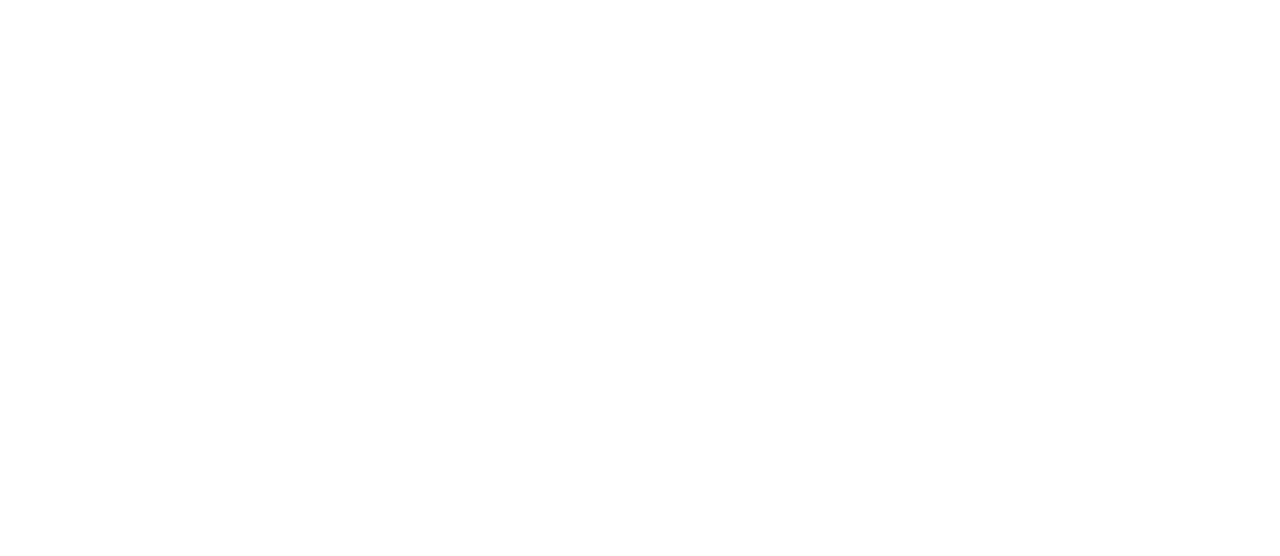
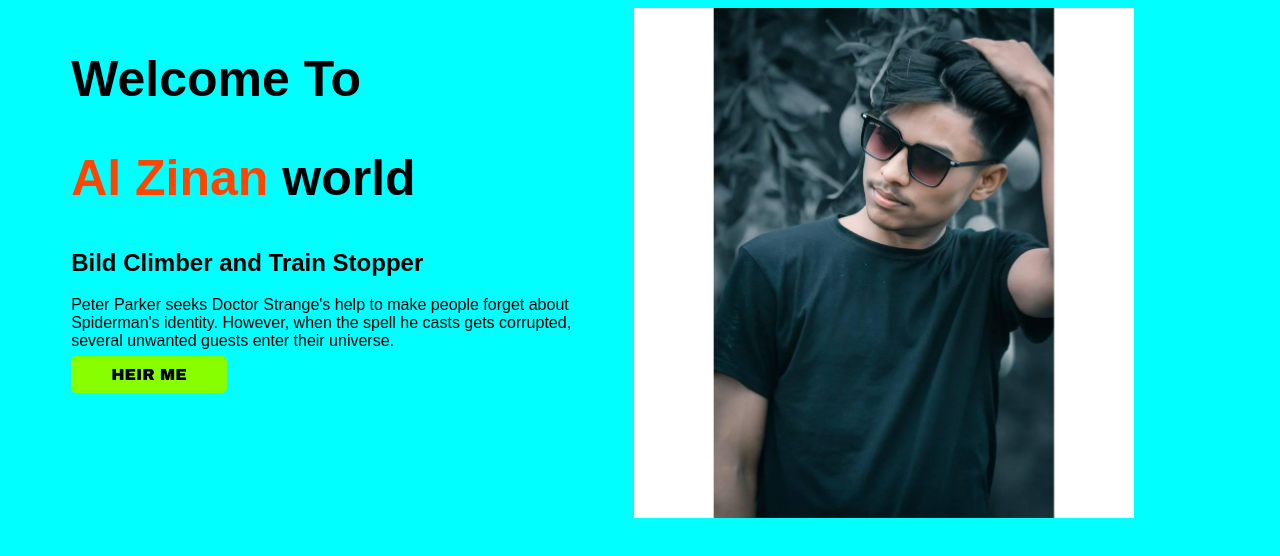
Before and after one commit to alzinan1234/Devoloper-zinan, a plain HTML site: page index.html in a window 1280 px wide. Drawn offline with Linux system fonts and the light colour scheme.

Commit message:
showOff image

```diff
--- a/index.html
+++ b/index.html
@@ -10,5 +10,38 @@
 </head>
 <body>
 
+<section>
+    <div class="half-width">
+        <h1>Welcome To</h1>
+        <h1> <span class="orange-color">Al Zinan</span>  world</h1>
+        <H2>Bild Climber and Train Stopper </H2>
+
+
+        <p>Peter Parker seeks Doctor Strange's help to make people forget about Spiderman's identity.
+            However, when the spell he casts gets corrupted,
+             several unwanted guests enter their universe.</p>
+
+             <a class="batton" href="https://www.facebook.com/nam.namnai.73/">HEIR ME</a>
+    </div>
+
+
+
+
+    <div class="half-width">
+
+
+
+        <img src="showOff/zinan.jpg" alt="">
+    </div>
+
+
+
+
+
+</section>
+
+
+
+
 </body>
 </html>
--- a/style.css
+++ b/style.css
@@ -0,0 +1,35 @@
+body{
+    background: aqua;
+
+    font-family: 'Poppins', sans-serif;
+}
+h1{
+    font-size: 50px;
+}
+.orange-color{
+    color: orangered;
+}
+
+section{
+    display: flex;
+}
+
+.half-width img{
+    width: 100%;
+}
+
+.half-width{
+    padding-left: 5%;
+    width: 500px;
+}
+
+.batton{
+text-decoration: none;
+background-color: rgb(136, 255, 0);@import url('https://fonts.googleapis.com/css2?family=Poppins:wght@600&display=swap');
+
+color: black;
+font-family: arial black;
+border-radius: 5px;
+padding: 10px 40px;
+font-weight: 700;
+}
```
Also changed, not shown: images/dream-bg.png (added), images/exp-bg.png (added), images/jhankar.png (added), images/jhankar2.png (added), images/my-bg.png (added), images/my-bg2.png (added), images/top-banner.png (added), showOff/zinan.jpg (added), 7 other files.
